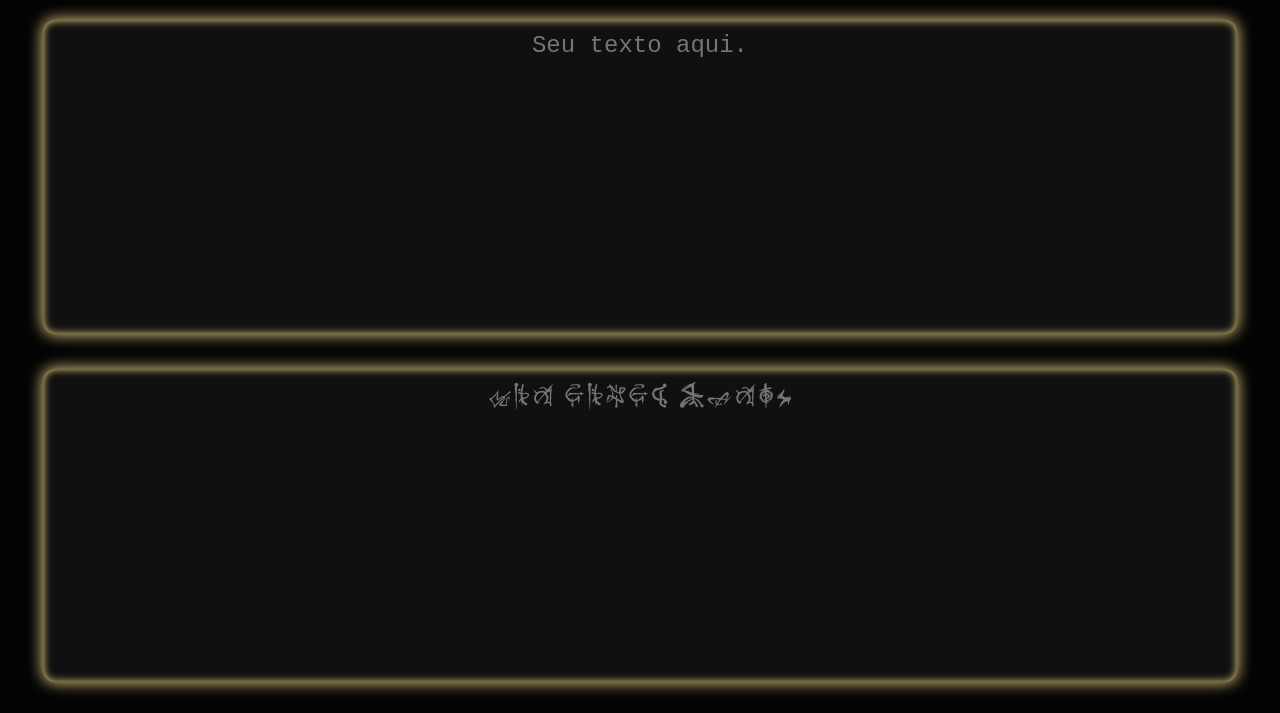
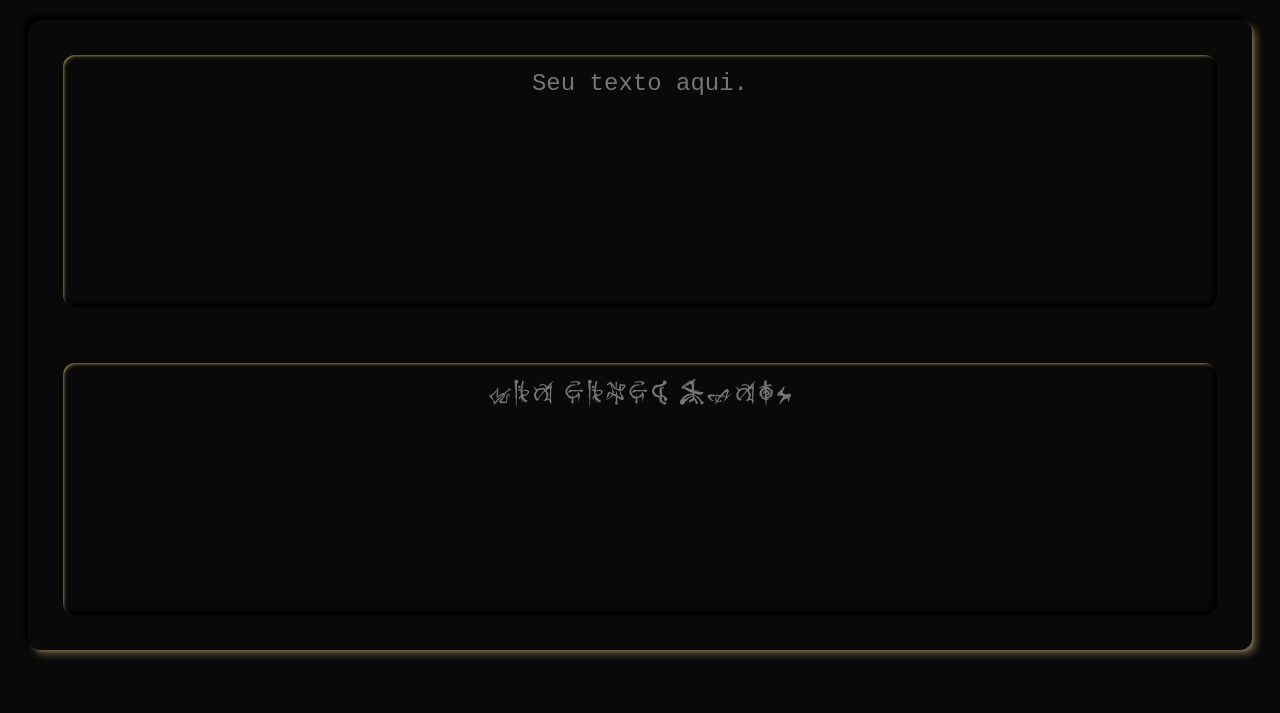
Before and after one commit to TxZeraa/TxZeraa.github.io, a plain HTML site: page sigilos.html in a window 1280 px wide. Shown: the part 87-800 px from the top of the page. Drawn offline with Linux system fonts and the light colour scheme.

Commit message:
Add files via upload

```diff
--- a/sigilos.html
+++ b/sigilos.html
@@ -10,55 +10,62 @@
 }
 
 h1 {
-    filter: drop-shadow(0 0 10px #F5DC8A) drop-shadow(0 0 5px #F5DC8A);
+	filter: drop-shadow(0px 0px 2px rgb(245, 220, 138)) drop-shadow(0px 0px 6px rgba(245, 220, 138, 0.4)) drop-shadow(0px 0px 6px rgba(245, 220, 138, 0.2));
 	transition: .2s ease-in-out;
 }
 
 body {
-	background-color: #030303;
+	background-color: #090909;
 	color: #ffffff;
 }
 
 textarea {
 	width: 100%;
-	height: 40%;
-	background-color: #101010;
+	background-color: #090909;
 	color: #ffffff;
 	border-width: 0px;
 	border-radius: 12px;
 	resize: none;
 	font-size: 24px;
-	padding: 12px;
-	filter: drop-shadow(0 0 8px #F5DC8A);
-	box-shadow: inset 0px 0px 8px #F5DC8A;
+	padding: 15px;
 	text-align:center;
 	transition: .2s ease-in-out;
+	box-shadow: inset -2px -2px 4px #000000, inset -2px -2px 4px #000000, inset 3px 3px 3px rgb(245 220 138 / 10%), inset 1px 1px 2px rgb(245 220 138 / 60%)
 }
 
-textarea#traduzido {
-	border-width: 0px;
-	outline: 0px;
+textarea:focus {
+	outline: none !important;
 }
 
-textarea#input:focus {
-    outline: none !important;
- }
+#meio {
+	display: flex;
+	align-content: space-between;
+	align-items: center;
+	flex-wrap: wrap;
+	margin: 20px;
+	padding: 35px;
+	box-shadow: -4px -4px 5px #000000, 5px 5px 7px rgb(245 220 138 / 30%), 2px 2px 2px rgb(245 220 138 / 20%);
+	height: 70vh;
+	border-radius: 12px;
+}
 
 #cima {
 	margin: 35px;
 	text-align:center
 }
 
-#meio1, #meio2{
-	margin: 35px;
+#input, #traduzido{
+	height: 45%;
 }
 
 #meio1 {
-	margin-top: 0px;
+	display: inline-block;
+	width: 100%;
 }
 
 #meio2{
-	margin-bottom: 0px;
+	display: inline-block;
+	width: 100%;
 }
 
 #traduzido {
@@ -72,18 +79,18 @@ textarea#input:focus {
 	function traduzir() {
 		var texto = document.getElementById('input').value;
 		document.getElementById("traduzido").innerHTML = texto;
-		document.getElementById('titulo').style.filter = "drop-shadow(0 0 10px #FABD11) drop-shadow(0 0 5px #FABD11)";
-		document.getElementById('traduzido').style.filter = "drop-shadow(0 0 12px #FABD11)";
-		document.getElementById('input').style.filter = "drop-shadow(0 0 12px #FABD11)";
-		document.getElementById('traduzido').style.boxShadow = "inset 0px 0px 12px #FABD11";
-		document.getElementById('input').style.boxShadow = "inset 0px 0px 12px #FABD11";
+		document.getElementById('titulo').style.filter = "drop-shadow(0px 0px 2px rgb(250, 189, 17)) drop-shadow(0px 0px 6px rgba(250, 189, 17, 0.4)) drop-shadow(0px 0px 6px rgba(250, 189, 17, 0.2))";
+		var areadetextos = document.getElementsByTagName('textarea')
+		areadetextos[0].style.boxShadow = "inset -2px -2px 4px #000000, inset -2px -2px 4px #000000, inset 3px 3px 3px rgb(250 189 17 / 10%), inset 1px 1px 2px rgb(250 189 17 / 60%)";
+		areadetextos[1].style.boxShadow = "inset -2px -2px 4px #000000, inset -2px -2px 4px #000000, inset 3px 3px 3px rgb(250 189 17 / 10%), inset 1px 1px 2px rgb(250 189 17 / 60%)";
+		document.getElementById('meio').style.boxShadow = "-4px -4px 5px #000000, 5px 5px 7px rgb(250 189 17 / 30%), 2px 2px 2px rgb(250 189 17 / 20%)";
 	}
 	function sombrafraco() {
-		document.getElementById('titulo').style.filter = "drop-shadow(0 0 10px #F5DC8A) drop-shadow(0 0 5px #F5DC8A)";
-		document.getElementById('traduzido').style.filter = "drop-shadow(0 0 8px #F5DC8A)";
-		document.getElementById('input').style.filter = "drop-shadow(0 0 8px #F5DC8A)";
-		document.getElementById('traduzido').style.boxShadow = "inset 0px 0px 8px #F5DC8A";
-		document.getElementById('input').style.boxShadow = "inset 0px 0px 8px #F5DC8A";
+		document.getElementById('titulo').style.filter = "drop-shadow(0px 0px 2px rgb(245, 220, 138)) drop-shadow(0px 0px 6px rgba(245, 220, 138, 0.4)) drop-shadow(0px 0px 6px rgba(245, 220, 138, 0.2))";
+		var areadetextos = document.getElementsByTagName('textarea')
+		areadetextos[0].style.boxShadow = "inset -2px -2px 4px #000000, inset -2px -2px 4px #000000, inset 3px 3px 3px rgb(245 220 138 / 10%), inset 1px 1px 2px rgb(245 220 138 / 60%)";
+		areadetextos[1].style.boxShadow = "inset -2px -2px 4px #000000, inset -2px -2px 4px #000000, inset 3px 3px 3px rgb(245 220 138 / 10%), inset 1px 1px 2px rgb(245 220 138 / 60%)";
+		document.getElementById('meio').style.boxShadow = "-4px -4px 5px #000000, 5px 5px 7px rgb(245 220 138 / 30%), 2px 2px 2px rgb(245 220 138 / 20%)";
 	}
 </script>
 
@@ -92,6 +99,7 @@ textarea#input:focus {
 <div id="cima">
 	<h1 id="titulo">TRADUTOR DE SIGILOS DO CONHECIMENTO</h1>
 </div>
+<div id="meio">
 <div id="meio1">
 	<!--onfocus="sombraforte()"-->
 	<textarea id="input" onkeyup="traduzir()" onfocusout="sombrafraco()" placeholder="Seu texto aqui."></textarea>
@@ -99,5 +107,6 @@ textarea#input:focus {
 <div id="meio2">
 	<textarea readonly id="traduzido" placeholder="Seu texto aqui."></textarea>
 </div>
+</div>
 </body>
 </html>
```
